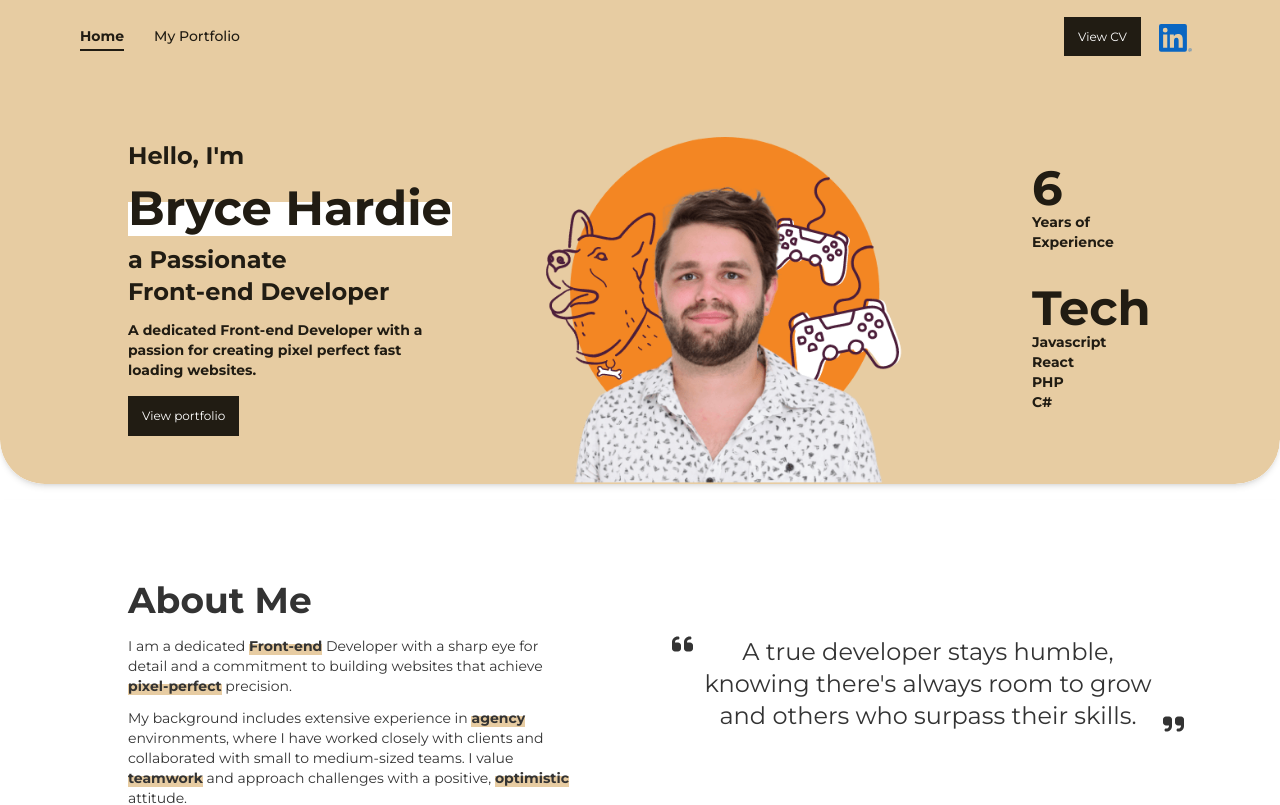
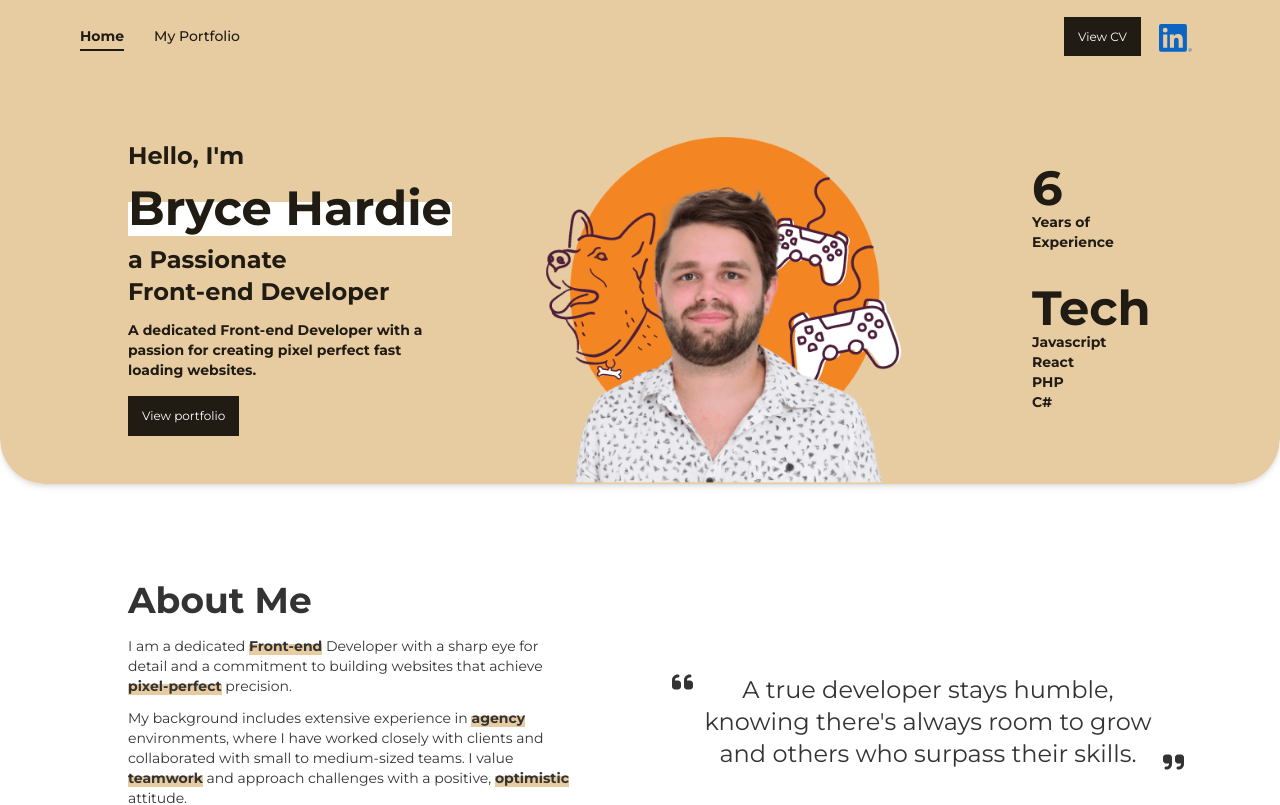
Before and after one commit to BryceH1996/Portfolio, a Next.js app: page / in a window 1280 px wide. Shown: the top 805 px of the page. Built offline with nearby package versions, Linux system fonts and the light colour scheme.

Commit message:
center content - about

```diff
--- a/src/components/cards/about-card.tsx
+++ b/src/components/cards/about-card.tsx
@@ -16,7 +16,7 @@ export default function AboutCard() {
       <div className="mb-4">
         <motion.h2 initial={{ y: 1000 }} animate={{ y: 0 }} transition={textAnimationAbout} className="text-text font-bold text-4xl">About Me</motion.h2>
       </div>
-      <div className="flex flex-row xl:gap-32 gap-24">
+      <div className="flex flex-row xl:gap-32 gap-24 items-center">
         <div className="text-text w-6/12 text-sm space-y-3">
           <motion.p initial={{ y: 1000 }} animate={{ y: 0 }} transition={textAnimationAbout}>I am a dedicated <span className="font-bold brown-block">Front-end</span> Developer with a sharp eye for detail and a commitment to building websites that achieve <span className="font-bold brown-block">pixel-perfect</span> precision. </motion.p>
           <motion.p initial={{ y: 1000 }} animate={{ y: 0 }} transition={textAnimationAbout}>
```
